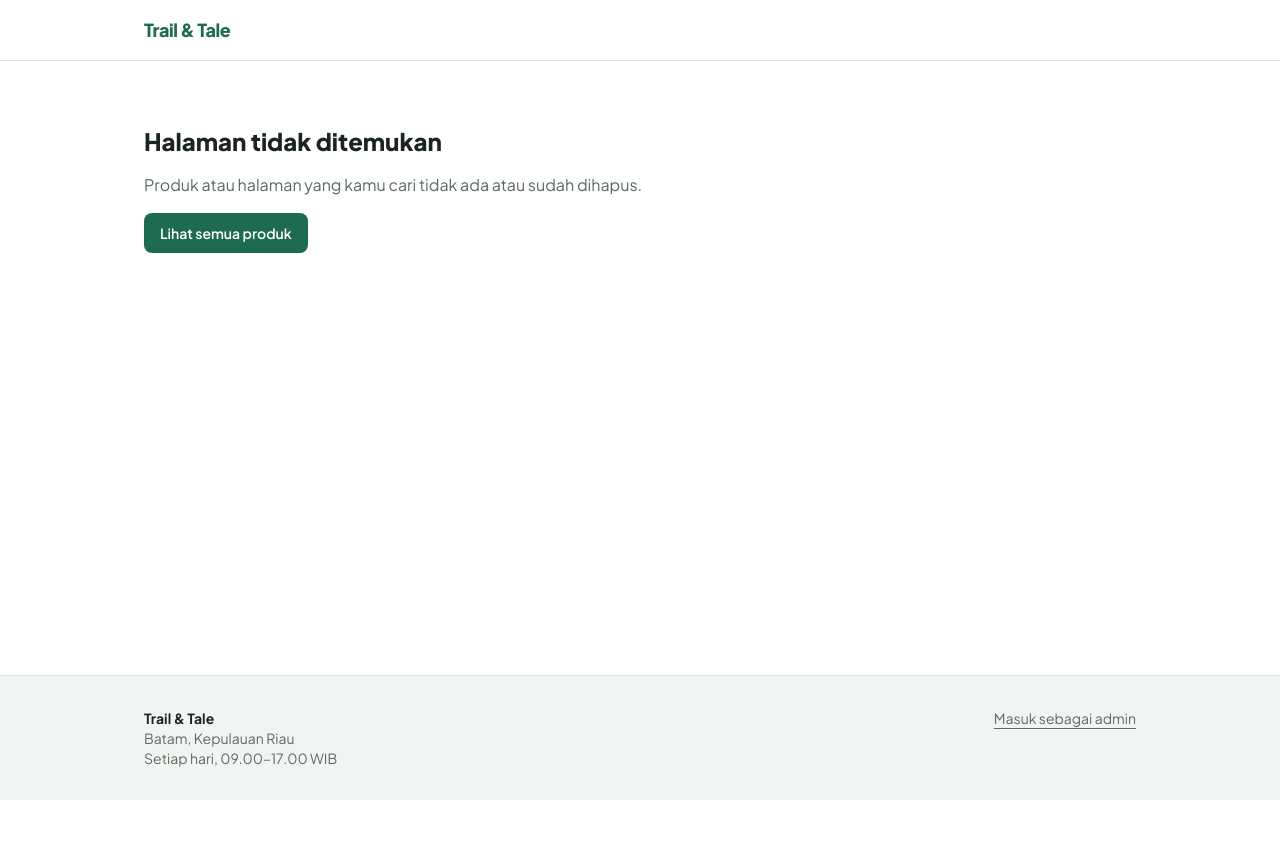
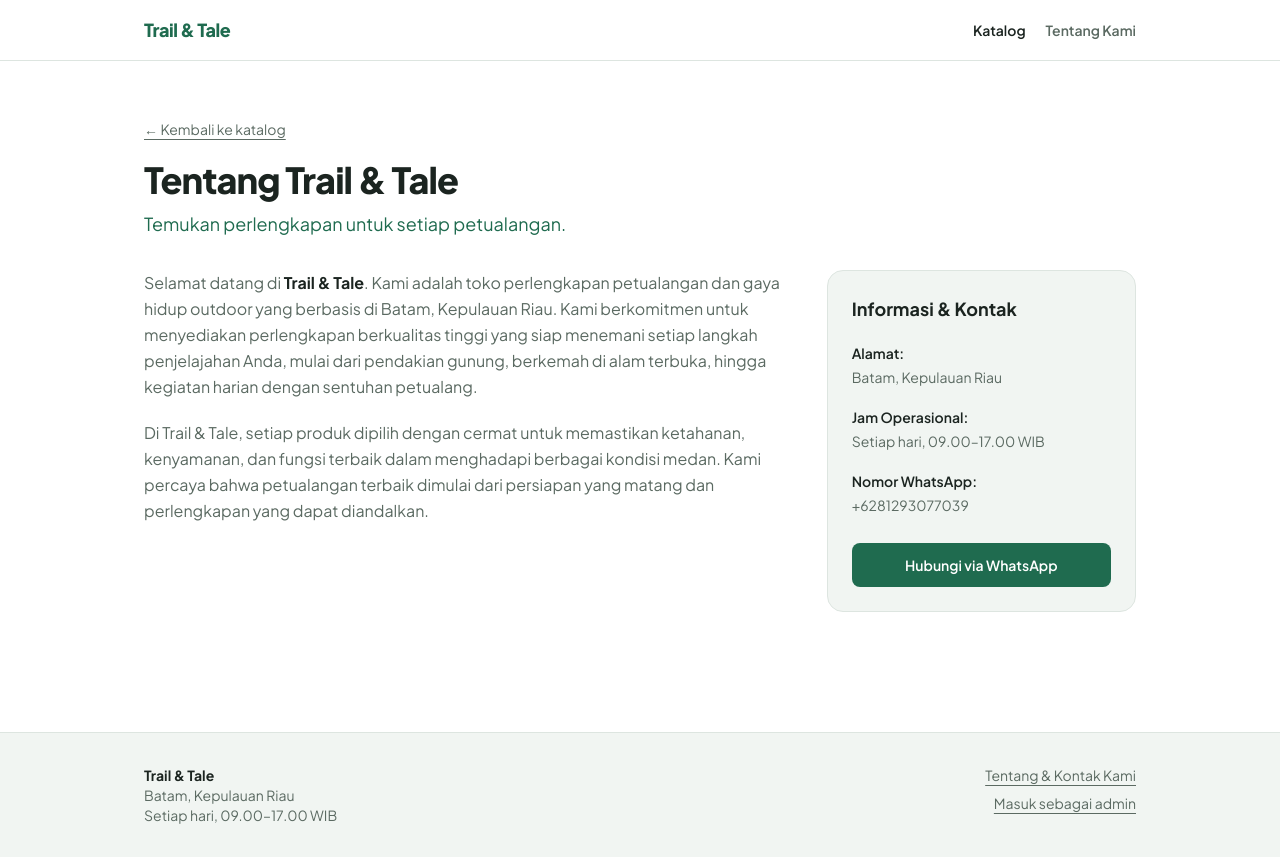
Before and after one commit to rizkafatikarani/katalog-umkm-rizka, a Next.js app: page /tentang in a window 1280 px wide. Before the commit this address had no page. Before the commit the page ends 800 px from the top, so only its background shows below. Built offline with nearby package versions, Linux system fonts and the light colour scheme.

Commit message:
US-22: halaman tentang dan kontak toko

```diff
--- /dev/null
+++ b/app/tentang/page.jsx
@@ -0,0 +1,80 @@
+import Link from "next/link";
+import { toko } from "@/lib/toko";
+
+export const metadata = {
+  title: `Tentang Kami - ${toko.nama}`,
+  description: `${toko.nama} - ${toko.tagline}`,
+};
+
+export default function HalamanTentang() {
+  const pesanKontak = `Halo ${toko.nama}, saya ingin bertanya tentang produk dan layanan Anda.`;
+  const urlWhatsApp = `https://wa.me/${toko.nomorWhatsApp}?text=${encodeURIComponent(pesanKontak)}`;
+
+  return (
+    <div className="py-10 sm:py-14">
+      {/* Bagian Navigasi & Judul */}
+      <div className="max-w-2xl">
+        <Link
+          href="/"
+          className="text-sm text-teks-lembut underline underline-offset-4 hover:text-utama"
+        >
+          &larr; Kembali ke katalog
+        </Link>
+        <h1 className="mt-4 text-3xl font-extrabold leading-tight tracking-tight sm:text-4xl text-teks">
+          Tentang {toko.nama}
+        </h1>
+        <p className="mt-2 text-lg font-medium text-utama">{toko.tagline}</p>
+      </div>
+
+      {/* Konten Utama */}
+      <div className="mt-8 grid gap-8 md:grid-cols-3">
+        {/* Deskripsi Toko */}
+        <div className="md:col-span-2 flex flex-col gap-5 text-teks-lembut leading-relaxed">
+          <p>
+            Selamat datang di <strong className="text-teks">{toko.nama}</strong>. Kami adalah toko
+            perlengkapan petualangan dan gaya hidup outdoor yang berbasis di {toko.alamat}. Kami
+            berkomitmen untuk menyediakan perlengkapan berkualitas tinggi yang siap menemani setiap
+            langkah penjelajahan Anda, mulai dari pendakian gunung, berkemah di alam terbuka, hingga
+            kegiatan harian dengan sentuhan petualang.
+          </p>
+          <p>
+            Di {toko.nama}, setiap produk dipilih dengan cermat untuk memastikan ketahanan, kenyamanan,
+            dan fungsi terbaik dalam menghadapi berbagai kondisi medan. Kami percaya bahwa petualangan
+            terbaik dimulai dari persiapan yang matang dan perlengkapan yang dapat diandalkan.
+          </p>
+        </div>
+
+        {/* Kartu Informasi & Kontak */}
+        <div className="flex flex-col gap-5 rounded-2xl border border-garis bg-permukaan p-6">
+          <h2 className="text-lg font-bold text-teks">Informasi & Kontak</h2>
+
+          <div className="flex flex-col gap-1 text-sm">
+            <span className="font-semibold text-teks">Alamat:</span>
+            <span className="text-teks-lembut">{toko.alamat}</span>
+          </div>
+
+          <div className="flex flex-col gap-1 text-sm">
+            <span className="font-semibold text-teks">Jam Operasional:</span>
+            <span className="text-teks-lembut">{toko.jamBuka}</span>
+          </div>
+
+          <div className="flex flex-col gap-1 text-sm">
+            <span className="font-semibold text-teks">Nomor WhatsApp:</span>
+            <span className="text-teks-lembut">+{toko.nomorWhatsApp}</span>
+          </div>
+
+          <div className="pt-2">
+            <a
+              href={urlWhatsApp}
+              target="_blank"
+              rel="noopener noreferrer"
+              className="inline-flex w-full items-center justify-center rounded-lg bg-utama px-5 py-3 text-sm font-semibold text-white transition-colors hover:bg-utama-gelap"
+            >
+              Hubungi via WhatsApp
+            </a>
+          </div>
+        </div>
+      </div>
+    </div>
+  );
+}
--- a/components/Footer.jsx
+++ b/components/Footer.jsx
@@ -10,9 +10,14 @@ export default function Footer() {
           <p>{toko.alamat}</p>
           <p>{toko.jamBuka}</p>
         </div>
-        <Link href="/admin" className="self-start underline underline-offset-4 hover:text-utama">
-          Masuk sebagai admin
-        </Link>
+        <div className="flex flex-col items-start gap-2 sm:items-end">
+          <Link href="/tentang" className="underline underline-offset-4 hover:text-utama">
+            Tentang & Kontak Kami
+          </Link>
+          <Link href="/admin" className="underline underline-offset-4 hover:text-utama">
+            Masuk sebagai admin
+          </Link>
+        </div>
       </div>
     </footer>
   );
--- a/components/Header.jsx
+++ b/components/Header.jsx
@@ -8,6 +8,14 @@ export default function Header() {
         <Link href="/" className="text-lg font-extrabold tracking-tight text-utama">
           {toko.nama}
         </Link>
+        <nav className="flex items-center gap-5 text-sm font-semibold">
+          <Link href="/" className="text-teks hover:text-utama">
+            Katalog
+          </Link>
+          <Link href="/tentang" className="text-teks-lembut hover:text-utama">
+            Tentang Kami
+          </Link>
+        </nav>
       </div>
     </header>
   );
```
